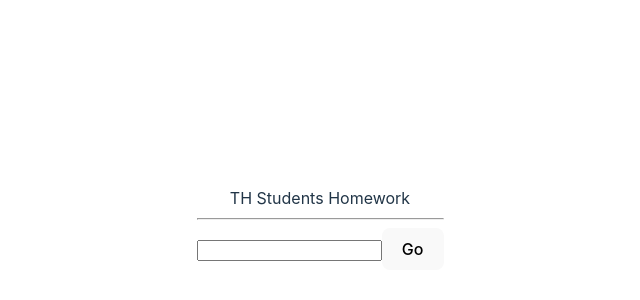
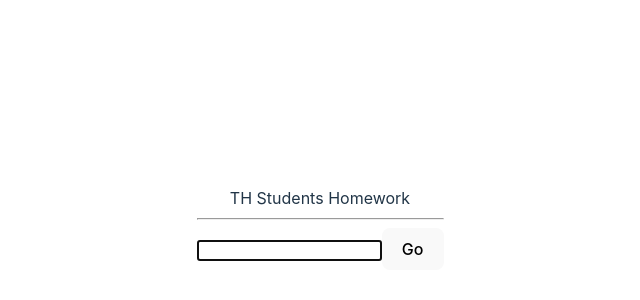
Before and after one commit to KrissRiv/THStudentsHomework, a React (Vite) app: page / in a window 1280 px wide. Shown: the part 172-472 px from the top of the page, without its empty margins (320-960 px from the left). Built offline with nearby package versions, Linux system fonts and the light colour scheme.

Commit message:
SUCCESS: Test for focus on input

```diff
--- a/src/App.jsx
+++ b/src/App.jsx
@@ -5,7 +5,7 @@ function App () {
     <>
       TH Students Homework
       <hr />
-      <input data-testid="search" />
+      <input autoFocus data-testid="search" />
       <button data-testid="go">Go</button>
     </>
   )
```
